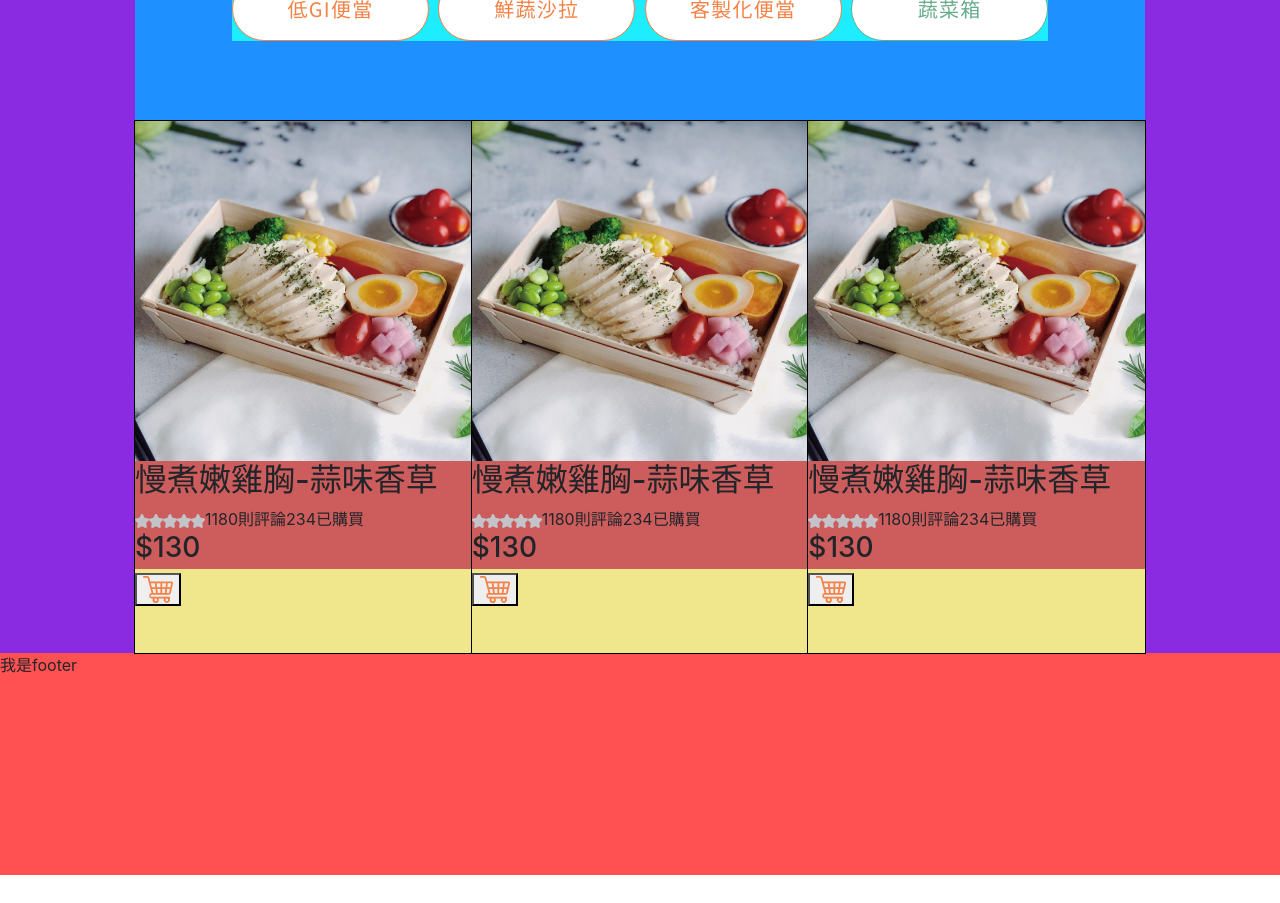
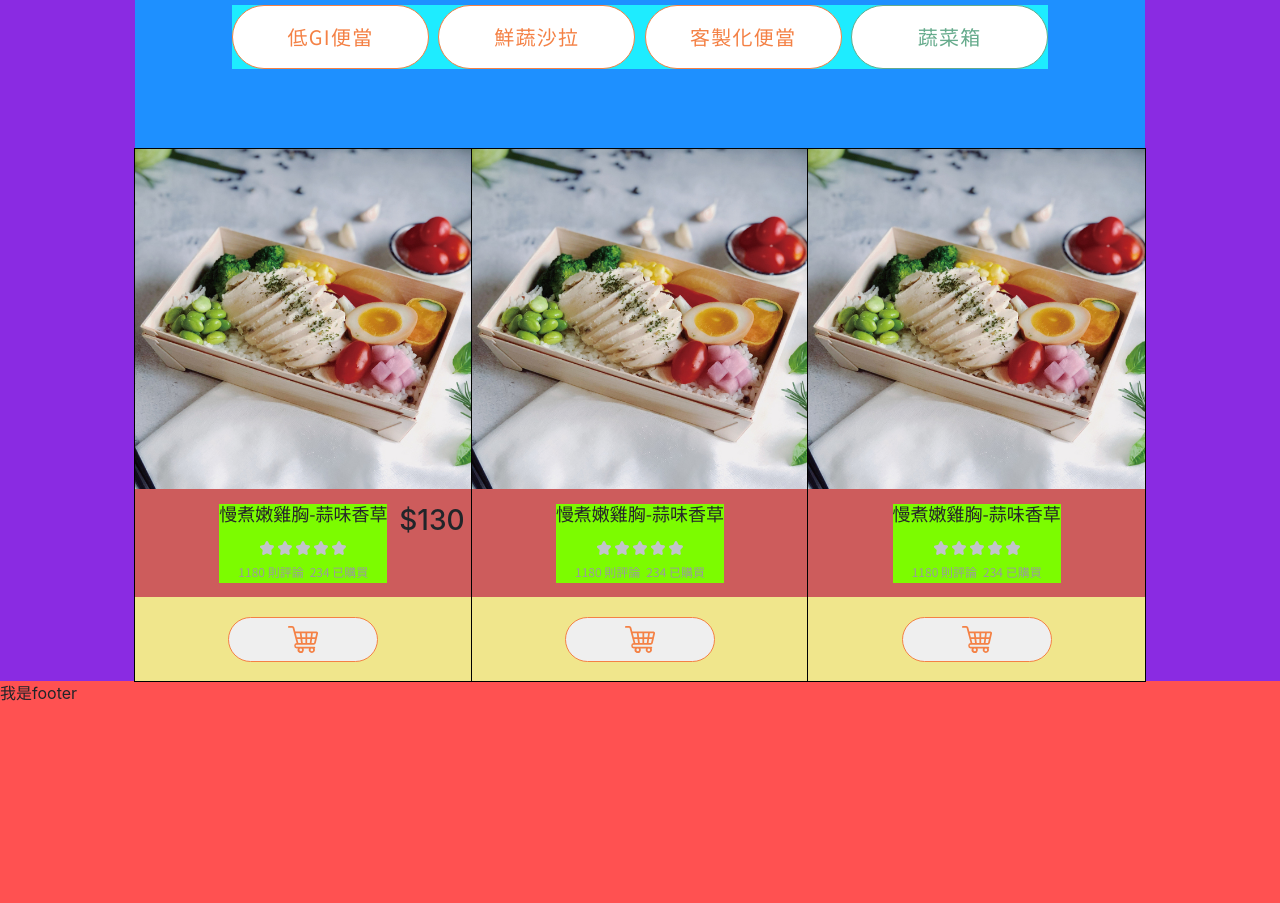
Before and after one commit to as2million/group_c, a React (Create React App) app: page / in a window 1280 px wide. Shown: the part 700-1603 px from the top of the page. Before the commit the page ends 1575 px from the top, so only its background shows below. Built offline with nearby package versions, Linux system fonts and the light colour scheme.

Commit message:
20201023 04:28p.m. productList切版

```diff
--- a/src/App.js
+++ b/src/App.js
@@ -1,5 +1,4 @@
 import React from "react";
-// import RuApp from "Ru/RuApp";
 import RuApp from "./Ru/RuApp";
 import "./App.css";
 
--- a/src/Ru/Components/Ru-component/RuComponents.js
+++ b/src/Ru/Components/Ru-component/RuComponents.js
@@ -7,10 +7,12 @@ import cart from "Ru/Components/Ru-component/Images/cart.svg";
 function RuComponents() {
   return (
     <>
+      <input type="text"></input>
       <div style={{ height: "135px", backgroundColor: "#FF5151" }}>
         我是navbar
       </div>
       {/* 如果元件有定義key或ref, 它們並不會向下傳資料, 它們不屬於props */}
+
       <RuShowWidth />
       <div className="ru-mainImg">
         <h1>享受美食 不需要理由</h1>
@@ -32,8 +34,48 @@ function RuComponents() {
 
         <div className="itemWarp itemWarp1">
           <div className="ru-item ru-item1">
+            {/* item圖片s */}
             <section className="item-img"></section>
+            {/* item圖片e */}
+            {/* item資訊s */}
             <section className="item-info-warp">
+              <div className="item-info">
+                <h2>慢煮嫩雞胸-蒜味香草</h2>
+
+                <div className="star-warp">
+                  <img className="star" src={star} />
+                  <img className="star" src={star} />
+                  <img className="star" src={star} />
+                  <img className="star" src={star} />
+                  <img className="star" src={star} />
+                </div>
+
+                <span>
+                  <p className="num commentNum">1180 則評論</p>
+                  <p className="num buyNum">234 已購買</p>
+                </span>
+
+                <h3>$130</h3>
+              </div>
+            </section>
+            {/* item資訊e */}
+            {/* item按鈕s */}
+            <section className="item-button-warp">
+              <button className="addBtn">
+                <img className="cart" src={cart} />
+              </button>
+            </section>
+            {/* item按鈕e */}
+          </div>
+
+          {/* 待修正 s */}
+          <div className="ru-item ru-item1">
+            {/* item圖片s */}
+            <section className="item-img"></section>
+            {/* item圖片e */}
+            {/* item資訊s */}
+            <section className="item-info-warp">
+              <div className="item-info">
                 <h2>慢煮嫩雞胸-蒜味香草</h2>
                 <section className="star-warp">
                   <img className="star" src={star} />
@@ -41,19 +83,31 @@ function RuComponents() {
                   <img className="star" src={star} />
                   <img className="star" src={star} />
                   <img className="star" src={star} />
-                <p className="num commentNum">1180則評論</p>
-                <p className="num buyNum">234已購買</p>
-                <h3>$130</h3>
                 </section>
-              <button>
+                <span>
+                  <p className="num commentNum">1180 則評論</p>
+                  <p className="num buyNum">234 已購買</p>
+                </span>
+              </div>
+              {/* <h3>$130</h3> */}
+            </section>
+            {/* item資訊e */}
+            {/* item按鈕s */}
+            <section className="item-button-warp">
+              <button className="addBtn">
                 <img className="cart" src={cart} />
               </button>
             </section>
-            <section className="item-button-warp"></section>
+            {/* item按鈕e */}
           </div>
+
           <div className="ru-item ru-item1">
+            {/* item圖片s */}
             <section className="item-img"></section>
+            {/* item圖片e */}
+            {/* item資訊s */}
             <section className="item-info-warp">
+              <div className="item-info">
                 <h2>慢煮嫩雞胸-蒜味香草</h2>
                 <section className="star-warp">
                   <img className="star" src={star} />
@@ -61,36 +115,25 @@ function RuComponents() {
                   <img className="star" src={star} />
                   <img className="star" src={star} />
                   <img className="star" src={star} />
-                <p className="num commentNum">1180則評論</p>
-                <p className="num buyNum">234已購買</p>
-                <h3>$130</h3>
                 </section>
-              <button>
+                <span>
+                  <p className="num commentNum">1180 則評論</p>
+                  <p className="num buyNum">234 已購買</p>
+                </span>
+              </div>
+              {/* <h3>$130</h3> */}
+            </section>
+            {/* item資訊e */}
+            {/* item按鈕s */}
+            <section className="item-button-warp">
+              <button className="addBtn">
                 <img className="cart" src={cart} />
               </button>
             </section>
-            <section className="item-button-warp"></section>
+            {/* item按鈕e */}
           </div>
-          <div className="ru-item ru-item1">
-            <section className="item-img"></section>
-            <section className="item-info-warp">
-              <h2>慢煮嫩雞胸-蒜味香草</h2>
-              <section className="star-warp">
-                <img className="star" src={star} />
-                <img className="star" src={star} />
-                <img className="star" src={star} />
-                <img className="star" src={star} />
-                <img className="star" src={star} />
-                <p className="num commentNum">1180則評論</p>
-                <p className="num buyNum">234已購買</p>
-                <h3>$130</h3>
-              </section>
-              <button>
-                <img className="cart" src={cart} />
-              </button>
-            </section>
-            <section className="item-button-warp"></section>
-          </div>
+
+          {/* 待修正 e */}
         </div>
       </div>
 
--- a/src/Ru/Components/Ru-component/Style.scss
+++ b/src/Ru/Components/Ru-component/Style.scss
@@ -1,7 +1,10 @@
-@import "~bootstrap/scss/bootstrap.scss";
 @import "Ru/Pages/variable.scss";
 // 以下開始自訂CSS
-
+* {
+  margin: 0;
+  padding: 0;
+  list-style: none;
+}
 .ru-noPadding {
   padding: 0;
 }
@@ -131,13 +134,82 @@
 }
 
 .item-info-warp {
+  @include flex($df, $fdc, $jcc, $alc);
+}
+
+.item-info {
+  background-color: lawngreen;
+  @include flex($df, $fdc, $jcc, $alc);
+}
+
+.num {
+  @include font(
+    // 字體, 字體大小, 字重, 字距, 字色
+    $notoSansTC,
+    $number-size,
+    $regular,
+    0px,
+    $light-grey
+  );
+}
+
+.commentNum {
+  margin-right: 6px;
+  margin-bottom: 16px;
+}
+
+// .star-warp {
+// vertical-align: middle;
+// margin-bottom: 5px;
+// }
+
+.star {
+  margin: 0px 2px;
+}
+
+.item-info-warp {
   background-color: indianred;
   width: 100%;
   height: 108px;
 }
 
+.item-info {
+  height: 79px;
+  position: relative;
+}
+
+.item-info > h3 {
+  position: absolute;
+  top: 0;
+  left: 180px;
+}
+
+.item-info > h2 {
+  font-size: $productName-size;
+  @include font(
+    // 字體, 字體大小, 字重, 字距, 字色
+    $notoSansTC,
+    $productName-size,
+    $regular,
+    0px,
+    $productName-Color
+  );
+  margin-bottom: 10px;
+}
+
+// .star-warp {
+// height: 14px;
+// }
+
 .star {
   width: 14px;
+}
+
+.addBtn {
+  width: 150px;
+  height: 45px;
+  border-radius: 9999px;
+  border: 1px solid $light-orange;
 }
 
 .cart {
@@ -152,6 +224,7 @@
   background-color: khaki;
   width: 100%;
   height: 84px;
+  @include flex($df, $fdc, $jcc, $alc);
 }
 
 .ru-row {
--- a/src/Ru/Pages/variable.scss
+++ b/src/Ru/Pages/variable.scss
@@ -3,6 +3,7 @@
 
 // 色票
 $white: #ffffff;
+$black: #000000;
 $light-orange: #f48145;
 $dark-orange: #e0611e;
 $light-yellow: #f6bd60;
@@ -12,7 +13,9 @@ $dark-Beige: #decdbb;
 $light-green: #66ab8c;
 $dark-green: #438b6b;
 $grey: #858585;
+$light-grey: #9b9b9b;
 $tan: #a59583;
+$productName-Color: #262628;
 
 // 字體
 $notoSansTC: "Noto Sans TC", sans-serif;
@@ -24,6 +27,9 @@ $sub-title: 24px;
 $minor-heading: 20px;
 $content: 15px;
 $line-hieght: 30px;
+$productName-size: 18px;
+$number-size: 12px;
+
 // rwd
 $rwd-strong-title: 40px;
 $rwd-main-title: 24px;
```
Lines whose indentation alone changed are shown as unchanged.
